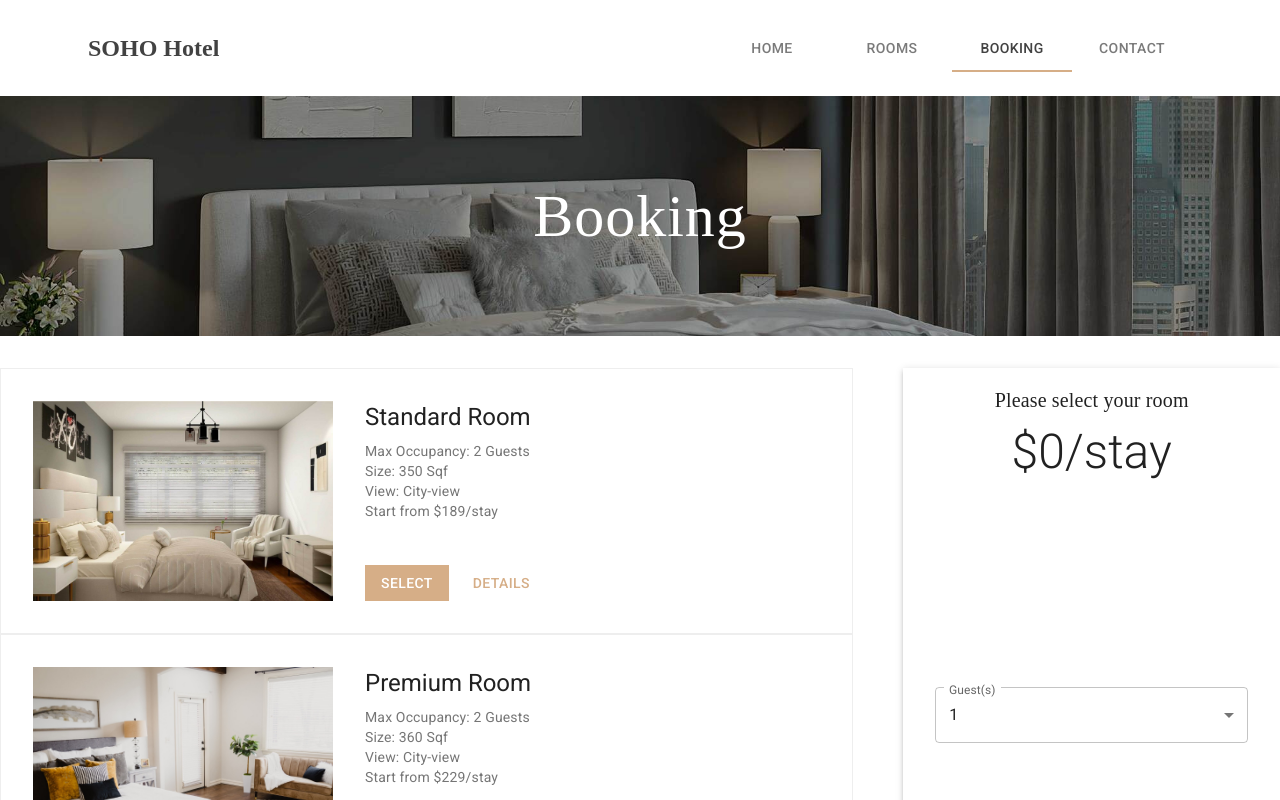
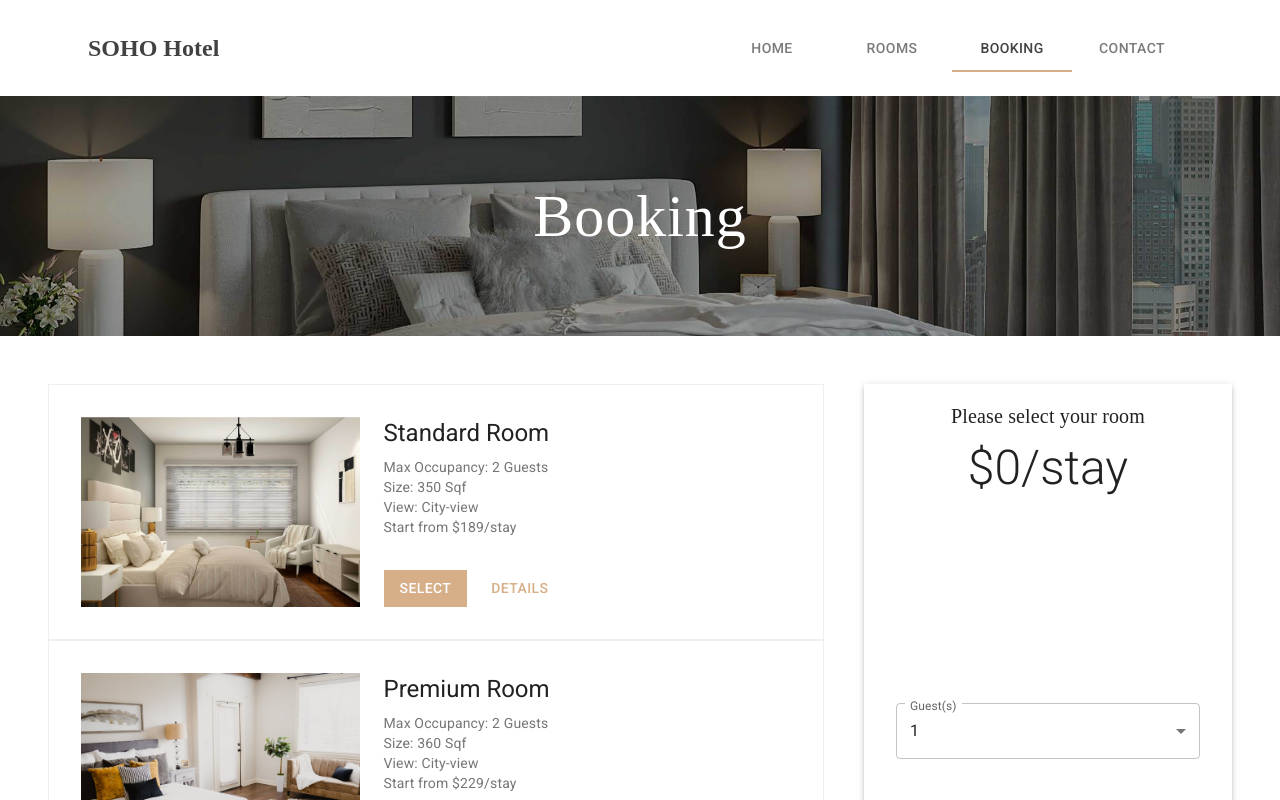
Before and after one commit to CaesarHp/material-ui-hotel, a React (Create React App) app: page /booking/select-room-and-date in a window 1280 px wide. Shown: the top 800 px of the page. Built offline with nearby package versions, Linux system fonts and the light colour scheme.

Commit message:
responsive-most-page

```diff
--- a/src/Components/BookingContainer.js
+++ b/src/Components/BookingContainer.js
@@ -11,7 +11,7 @@ import CardHorizontalUi from "../ui/CardHorizontalUi";
 
 const useStyles = makeStyles((theme) => ({
   root: {
-    padding: "2rem 0",
+    padding: "3rem",
   },
 }));
 
@@ -33,7 +33,7 @@ function BookingContainer() {
   return (
     <>
       <Container className={classes.root}>
-        <Grid container>
+        <Grid container spacing={5}>
           <Grid item xs={12} md={8}>
             {cardInfo.map((item, index) => (
               <CardHorizontalUi
--- a/src/Components/RoomDetailContainer.js
+++ b/src/Components/RoomDetailContainer.js
@@ -11,6 +11,7 @@ import DatePickContainer from "../ui/DatePickContainer";
 const useStyles = makeStyles((theme) => ({
   root: {
     marginTop: theme.spacing(6),
+    padding: "0 3rem",
   },
 }));
 
@@ -20,7 +21,7 @@ function RoomDetailContainer({ name, number, size, view, price, bed, img }) {
   return (
     <>
       <Container className={classes.root}>
-        <Grid container>
+        <Grid container spacing={5}>
           <Grid item xs={12} md={8}>
             <RoomDetailContent
               number={number}
--- a/src/Pages/RoomDetail.js
+++ b/src/Pages/RoomDetail.js
@@ -1,4 +1,4 @@
-import React, { useEffect } from "react";
+import React from "react";
 import { useParams } from "react-router-dom";
 import { useHistory } from "react-router";
 import { useSelector } from "react-redux";
--- a/src/ui/CardHorizontalUi.js
+++ b/src/ui/CardHorizontalUi.js
@@ -7,21 +7,22 @@ import { makeStyles } from "@material-ui/core/styles";
 import { Paper } from "@material-ui/core";
 import Button from "@material-ui/core/Button";
 import Typography from "@material-ui/core/Typography";
-import { Grid } from "@material-ui/core";
+import Grid from "@mui/material/Grid";
+import { useMediaQuery } from "@material-ui/core";
+import { useTheme } from "@material-ui/core/styles";
 
 const useStyles = makeStyles((theme) => ({
   root: {
-    maxWidth: "100%",
     borderRadius: 0,
     padding: "2rem",
     border: "1px solid #eee",
+    [theme.breakpoints.down("sm")]: {
+      marginTop: theme.spacing(2),
+    },
   },
-  imgContainer: {
-    height: 200,
-    marginRight: theme.spacing(4),
-  },
-  media: {
+  img: {
     height: "100%",
+    width: "100%",
   },
   contentContainer: {
     height: "100%",
@@ -29,6 +30,9 @@ const useStyles = makeStyles((theme) => ({
   btn: {
     borderRadius: 0,
     marginRight: theme.spacing(2),
+    [theme.breakpoints.down("sm")]: {
+      marginTop: theme.spacing(2),
+    },
   },
 }));
 
@@ -46,6 +50,9 @@ export default function CardHorizontalUi({
   const classes = useStyles();
 
   const dispatch = useDispatch();
+
+  const theme = useTheme();
+  const matches = useMediaQuery(theme.breakpoints.down("xs"));
 
   const scrollToTop = () => {
     window.scrollTo({
@@ -67,12 +74,12 @@ export default function CardHorizontalUi({
   return (
     <>
       <Paper elevation={0} className={classes.root}>
-        <Grid container>
-          <Grid item className={classes.imgContainer}>
-            <img alt="img" src={img} className={classes.media} />
+        <Grid container spacing={matches ? 1 : 2}>
+          <Grid item xs={12} md={5}>
+            <img alt="img" src={img} className={classes.img} />
           </Grid>
 
-          <Grid item>
+          <Grid item xs={12} md={7}>
             <Grid
               container
               direction="column"
@@ -113,11 +120,17 @@ export default function CardHorizontalUi({
                   color="primary"
                   component={Link}
                   to={link}
+                  className={classes.btn}
                 >
                   Details
                 </Button>
                 {back ? (
-                  <Button size="medium" color="primary" onClick={backHandler}>
+                  <Button
+                    size="medium"
+                    color="primary"
+                    onClick={backHandler}
+                    className={classes.btn}
+                  >
                     Back
                   </Button>
                 ) : null}
--- a/src/ui/DatePickContainer.js
+++ b/src/ui/DatePickContainer.js
@@ -9,13 +9,12 @@ import { makeStyles } from "@material-ui/core/styles";
 import DatePickForm from "./DatePickForm";
 
 const useStyles = makeStyles((theme) => ({
-  root: {
-    marginTop: theme.spacing(6),
-  },
   form: {
     padding: "1rem 2rem 3rem 2rem",
-    marginLeft: 50,
     borderRadius: 0,
+    [theme.breakpoints.down("sm")]: {
+      marginBottom: "5rem",
+    },
   },
   formText: {
     width: "100%",
--- a/src/ui/PaymentForm.js
+++ b/src/ui/PaymentForm.js
@@ -1,7 +1,6 @@
 import React from "react";
 
 import { TextField } from "@material-ui/core";
-import { Button } from "@material-ui/core";
 import { styled } from "@material-ui/styles";
 import { Grid } from "@material-ui/core";
 import { Typography } from "@material-ui/core";
@@ -9,7 +8,11 @@ import { Typography } from "@material-ui/core";
 import { makeStyles } from "@material-ui/core/styles";
 
 const useStyles = makeStyles((theme) => ({
-  root: {},
+  root: {
+    [theme.breakpoints.down("sm")]: {
+      padding: "0 3rem",
+    },
+  },
   title: {
     marginBottom: theme.spacing(3),
     color: theme.palette.grey[800],
--- a/src/ui/PaymentRoomInfo.js
+++ b/src/ui/PaymentRoomInfo.js
@@ -116,7 +116,6 @@ function PaymentRoomInfo() {
                     ) : (
                       <Skeleton width="100%" />
                     )}
-                    {/* <Skeleton width="100%" /> */}
                   </Grid>
 
                   {selectedRoomInfo ? (
```
